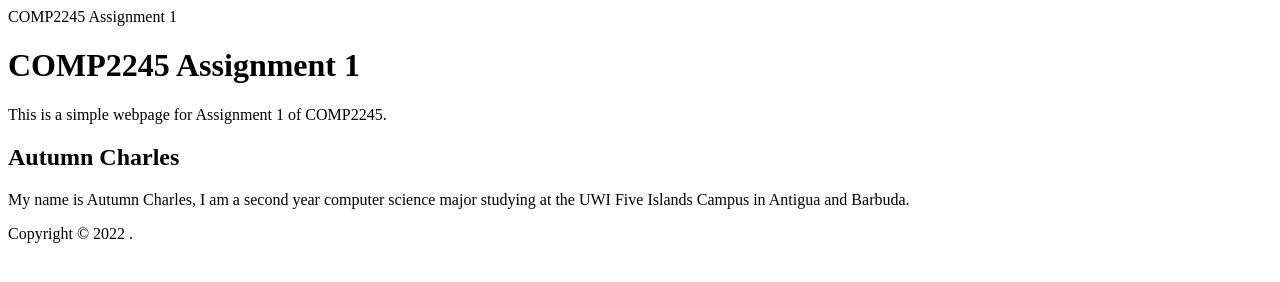
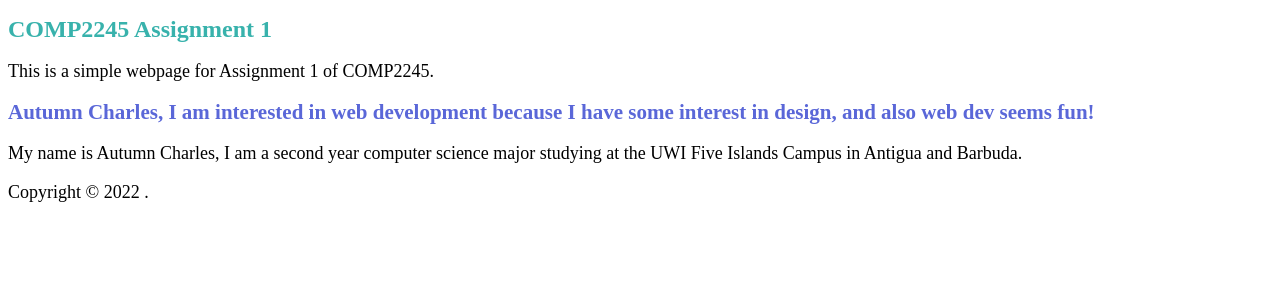
Before and after one commit to autumnToT/comp2245-assignment1, a plain HTML site: page index.html in a window 1280 px wide. Drawn offline with Linux system fonts and the light colour scheme.

Commit message:
Edited the index to link it

```diff
--- a/index.html
+++ b/index.html
@@ -2,14 +2,14 @@
 <html lang="en">
 <head>
 	<meta charset="UTF-8">
-    <meta name="viewport" content="width=device-width, initial-scale=1.0">
-	<link href="styles.css"
-    <title>COMP2245 Assignment 1</title>
+	<meta name="viewport" content="width=device-width, initial-scale=1.0">
+	<link rel= "stylesheet" href= "styles.css">
+	<title>COMP2245 Assignment 1</title>
 </head>
 <body>
 <header>
-    <h1>COMP2245 Assignment 1</h1>
-    <p>This is a simple webpage for Assignment 1 of COMP2245.</p>
+	<h1>COMP2245 Assignment 1</h1>
+	<p>This is a simple webpage for Assignment 1 of COMP2245.</p>
 </header>
 <main>
 	<h2>Autumn Charles</h2>
--- a/styles.css
+++ b/styles.css
@@ -1,13 +1,14 @@
 h1{
-	font-size: 24px
-	color: #38B2AC
-	}
+	font-size: 24px;
+	color: #38B2AC;
+}
 h2{
-	font-size: 21px
-	color: #5A67D8
-	}
+	font-size: 21px;
+	color: #5A67D8;
+}
 p{
-	font-size: 18px
-	}
-#main h2{
-	<h2>Autumn Charle. I am interested in web development because I have some interest in design, and also web dev seems fun!</h2>
+	font-size: 18px;
+}
+main h2::after{
+	content: ", I am interested in web development because I have some interest in design, and also web dev seems fun!";
+}
```
